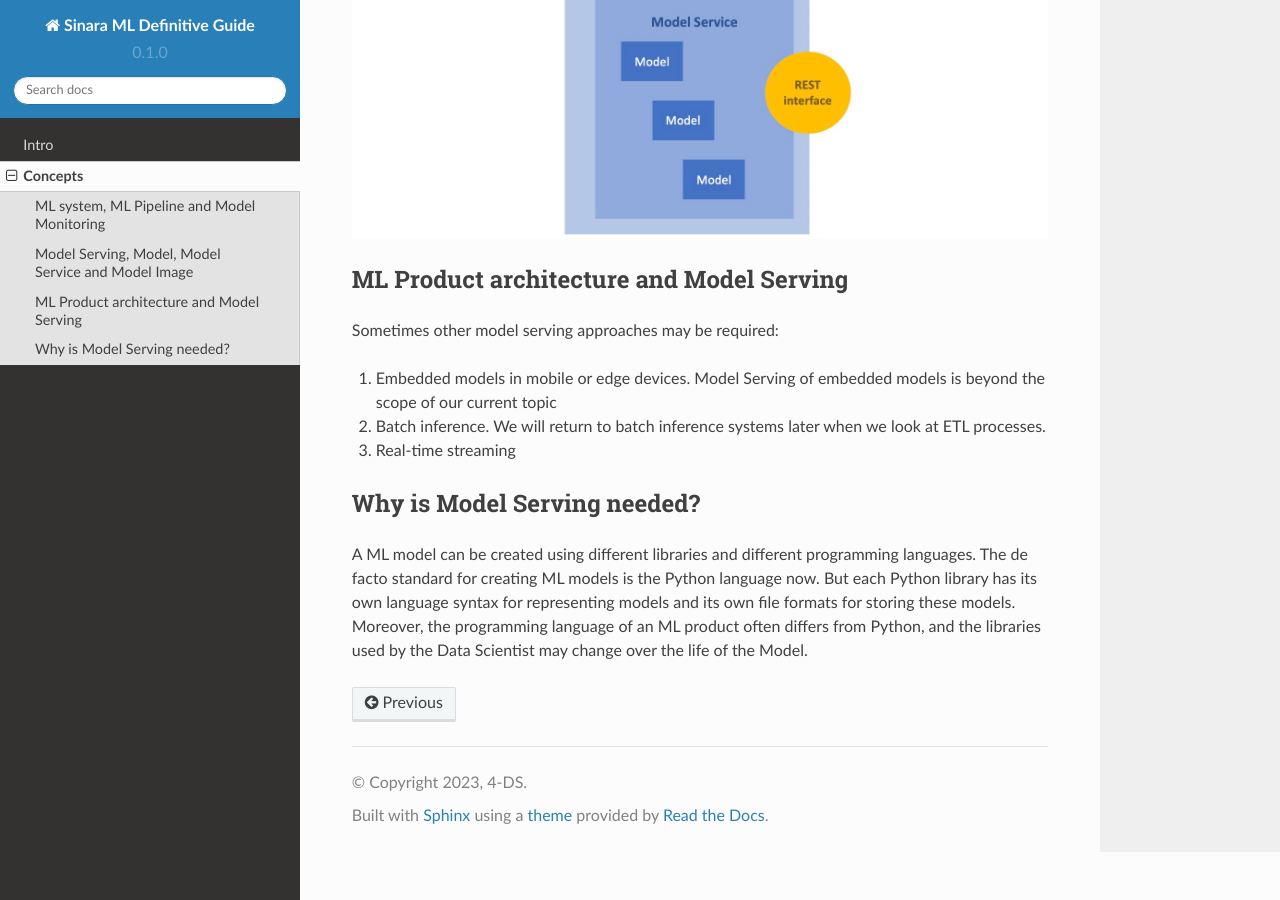
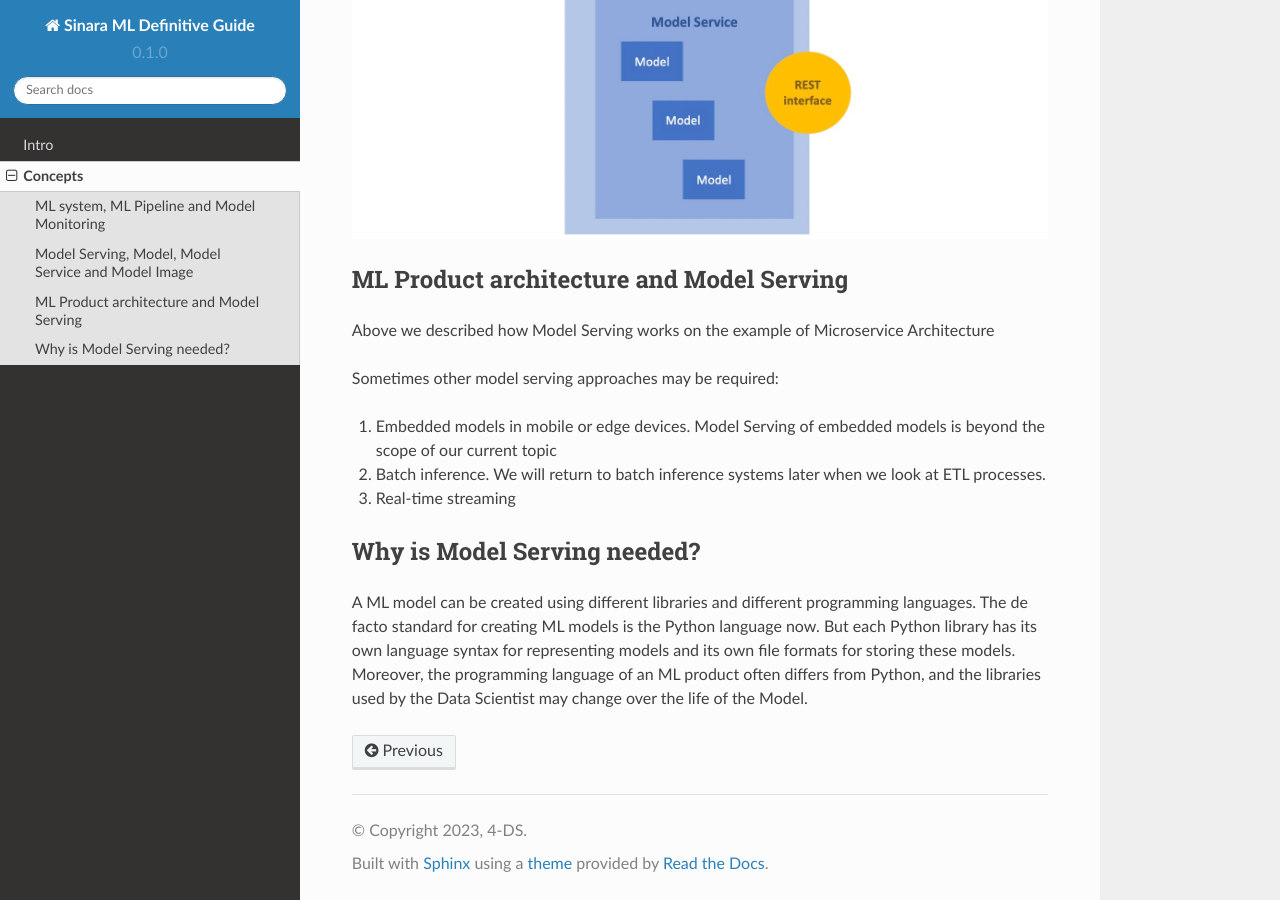
Before and after one commit to 4-DS/SinaraML-Def-Guide, a Sphinx documentation site: the page built from docs/source/concepts.rst, in a window 1280 px wide and 900 px high, scrolled down 2038 px. Built offline with Sphinx 7.4.7 and the Read the Docs theme 2.0.0, drawn with Linux system fonts in a browser that asks for light colours.

Commit message:
Update concepts.rst

```diff
--- a/docs/source/concepts.rst
+++ b/docs/source/concepts.rst
@@ -37,6 +37,8 @@ The **Model Service** is most often packaged in a docker image with a REST inter
 ML Product architecture and Model Serving
 *****************************************
 
+Above we described how Model Serving works on the example of Microservice Architecture
+
 Sometimes other model serving approaches may be required:
 
 1. Embedded models in mobile or edge devices. Model Serving of embedded models is beyond the scope of our current topic
```
